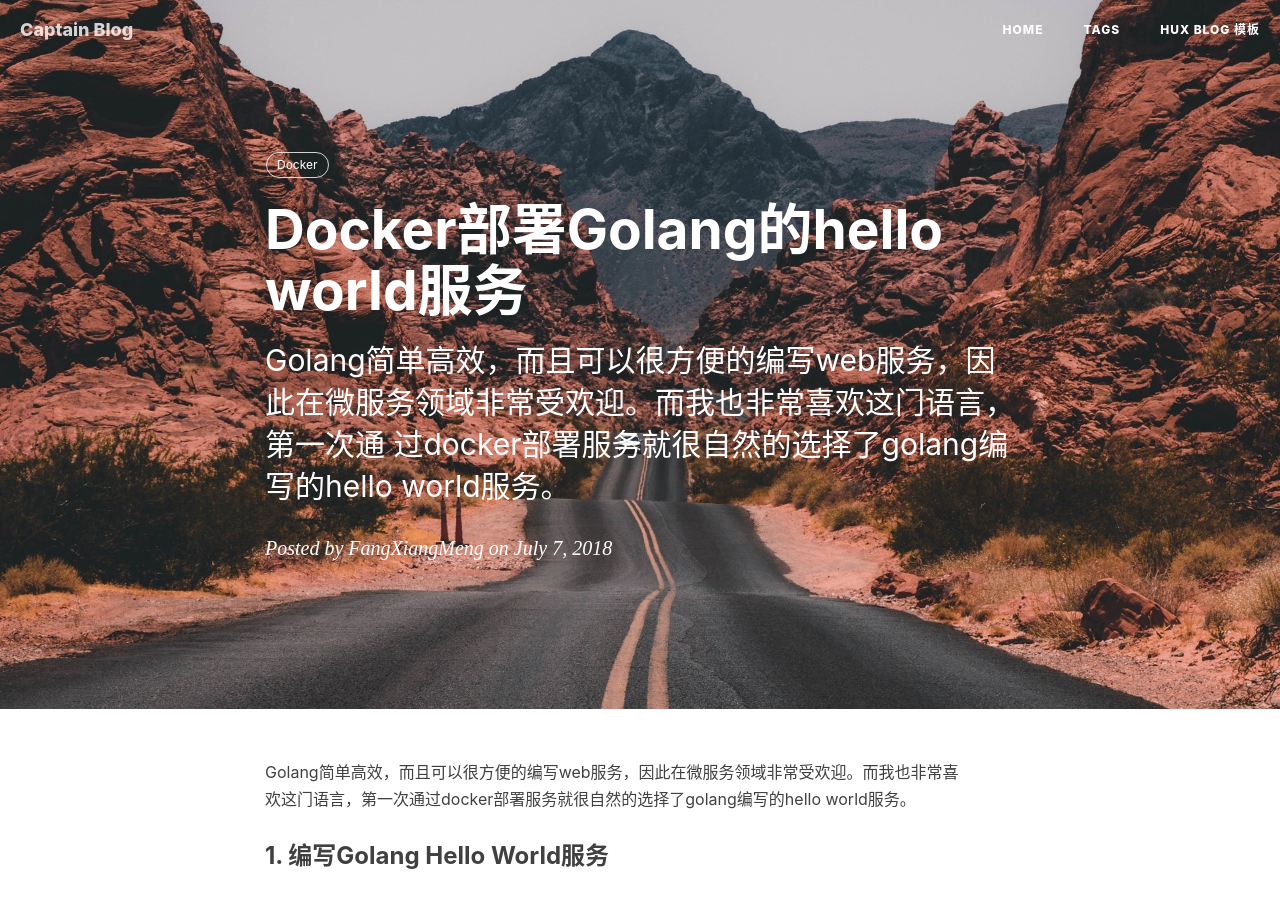
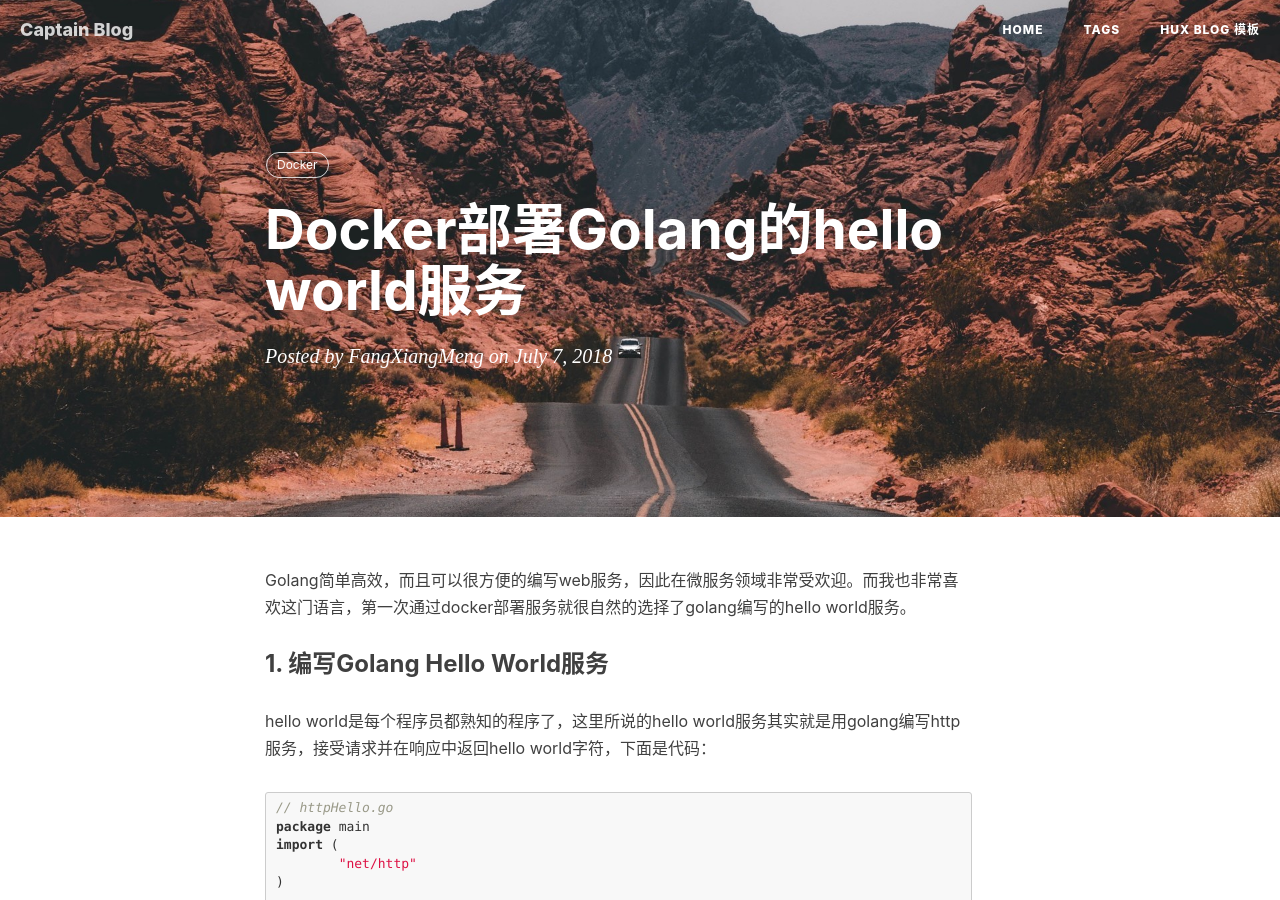
Before and after one commit to FangXiangmeng/www.xmsny.cn, a Jekyll site: the page built from _posts/2018-07-07-docker-go-http-hello.md, in a window 1280 px wide and 900 px high. Built offline with Jekyll 4.4.1, drawn with Linux system fonts in a browser that asks for light colours; nearby versions of some CDN libraries; comment, search, counter and statistics services are not loaded.

Commit message:
change md

```diff
--- a/_posts/2018-07-07-docker-go-http-hello.md
+++ b/_posts/2018-07-07-docker-go-http-hello.md
@@ -1,8 +1,7 @@
 ---
 layout: post
 title: Docker部署Golang的hello world服务
-subtitle:   "Golang简单高效，而且可以很方便的编写web服务，因此在微服务领域非常受欢迎。而我也非常喜欢这门语言，第一次通
-过docker部署服务就很自然的选择了golang编写的hello world服务。"
+subtitle:   ""
 date: 2018-07-07T11:25:13+08:00
 author: "FangXiangMeng"
 published: true
```
